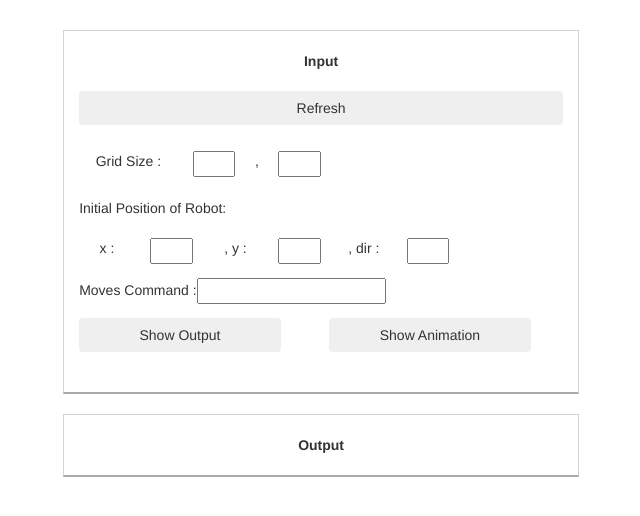
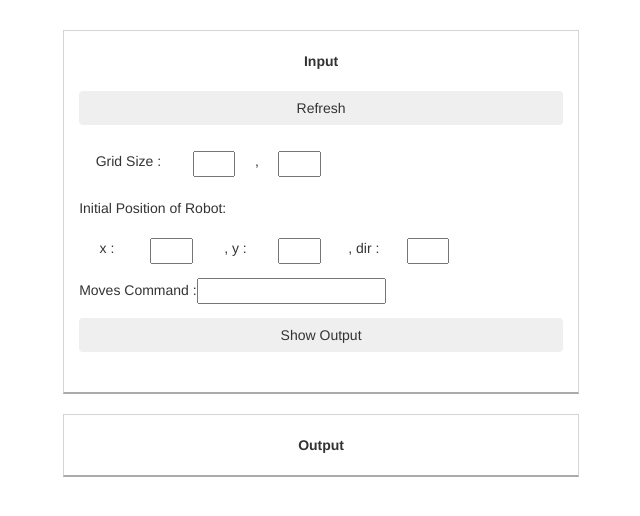
Before and after one commit to ershwetabansal/Mars-Robot-Problem, a website: page public/views/index.html in a window 1280 px wide. Shown: the whole page, without its empty margins (56-696 px from the left). Drawn offline with nearby package versions, Linux system fonts and the light colour scheme.

Commit message:
Updated html file

```diff
--- a/public/views/index.html
+++ b/public/views/index.html
@@ -37,8 +37,8 @@
 						<div class="col-md-12 col-sm-12 col-xs-12">Moves Command :<input type="text" ng-model="moves" required/></div>
 						<br><br>
 						<div class="col-md-12 col-sm-12 col-xs-12">
-							<button type="submit" class="col-md-5 col-sm-5 col-xs-5 btn" style="margin-right:10%;" >Show Output</button>
-							<button class="col-md-5 col-sm-5 col-xs-5 btn" ng-Click="animate()">Show Animation</button>
+							<button type="submit" class="col-md-12 col-sm-12 col-xs-12 btn" style="margin-right:10%;" >Show Output</button>
+
 						</div>
 					</div>
 				<form>
@@ -57,6 +57,7 @@
 
 		</div>
 
+
 	</div>
 	<script type="text/javascript" src="https://ajax.googleapis.com/ajax/libs/angularjs/1.3.15/angular.min.js"></script>
 	<!--<script src="https://maxcdn.bootstrapcdn.com/bootstrap/3.3.5/js/bootstrap.min.js"></script>
```
